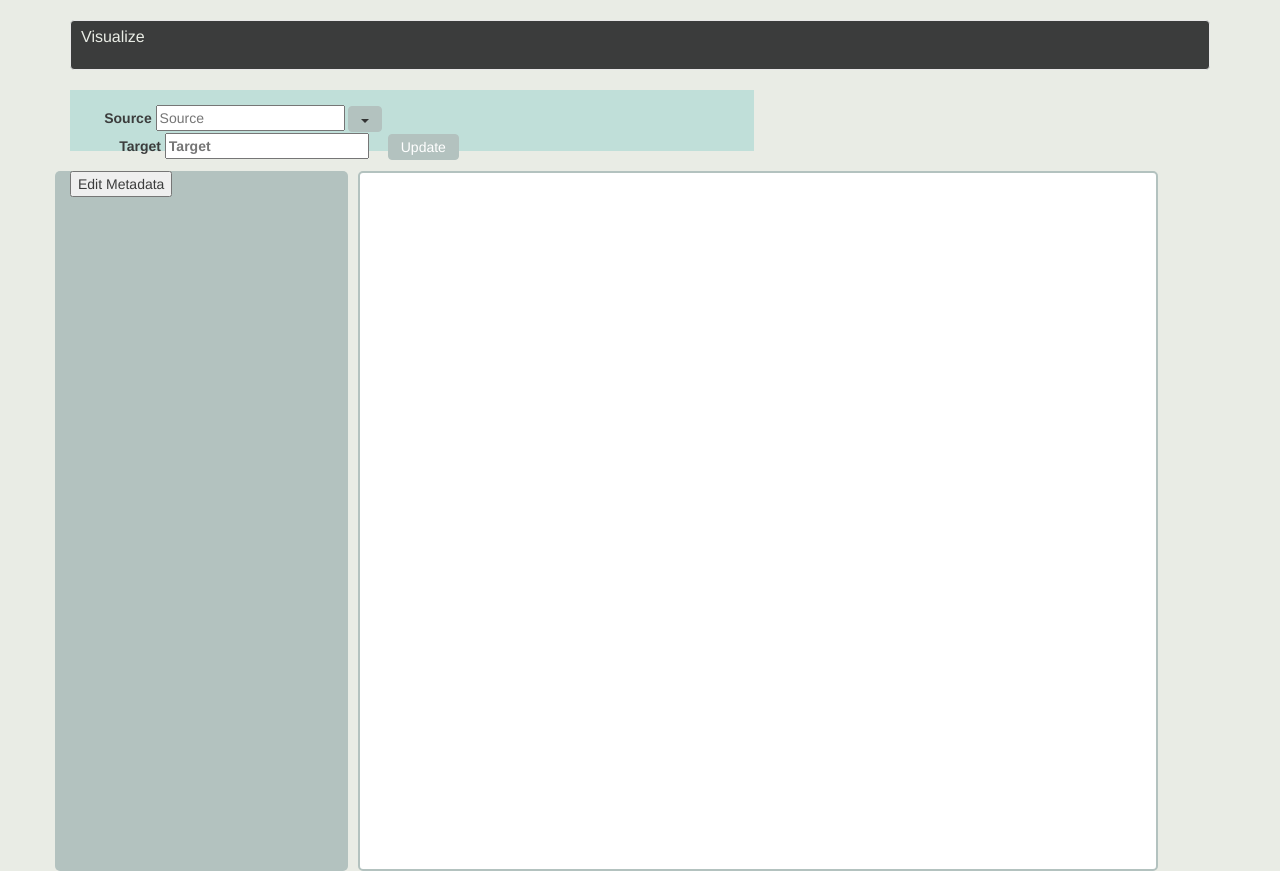
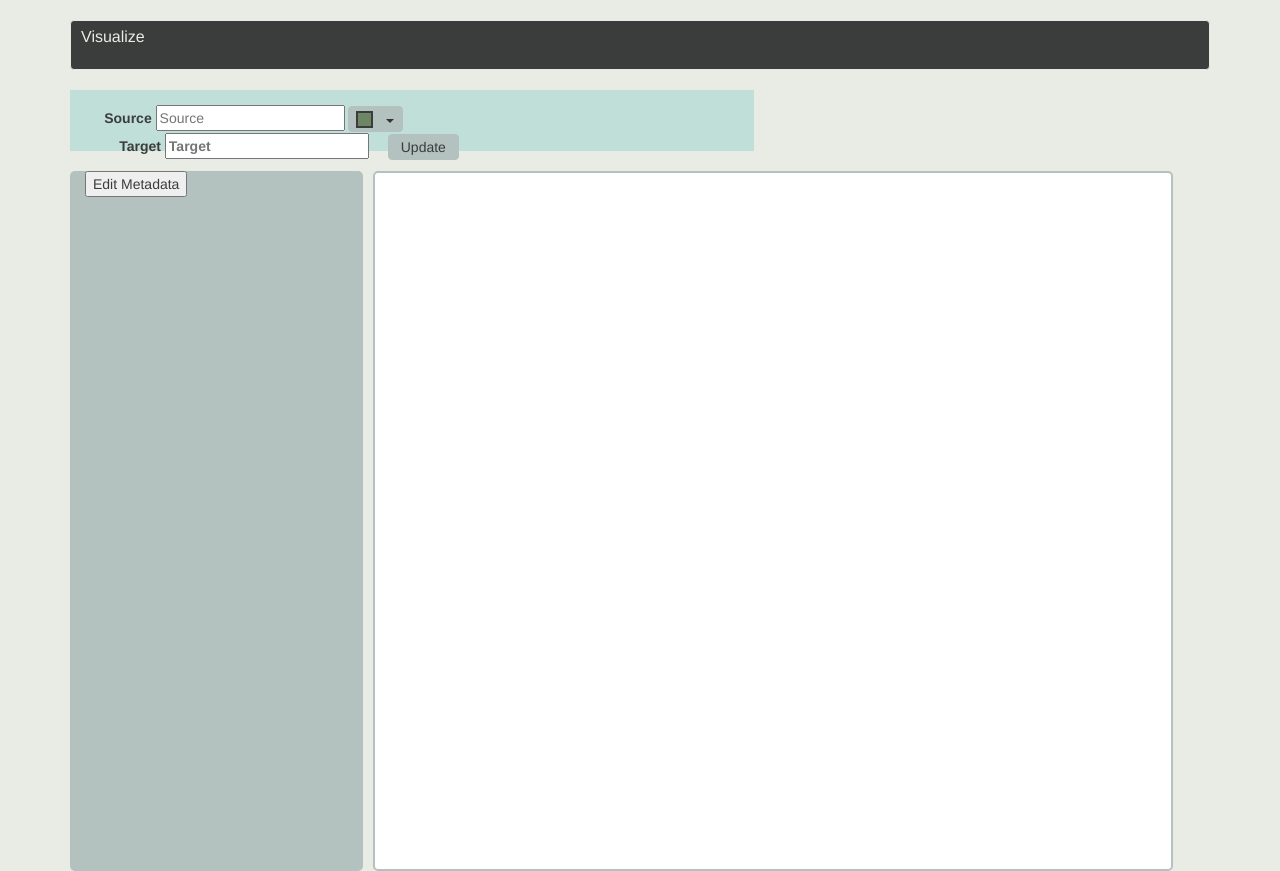
Before and after one commit to BordRGal32/Person-by-City-Visualizer, a website: page public/index.html in a window 1280 px wide. Drawn offline with nearby package versions, Linux system fonts and the light colour scheme.

Commit message:
add color pallet for colorpicker

```diff
--- a/public/css/app.css
+++ b/public/css/app.css
@@ -31,6 +31,19 @@ input {
     border-color: #b3c2bf;
 }
 
+.sel-color-btn {
+  height: 26px;
+  width: 30px;
+}
+
+.sel-color {
+  border: 2px solid #3b3c3c;
+  width: 17px;
+  height: 17px;
+  margin: -5px;
+  background: #6d8764;
+}
+
 .entity-submit-btn {
     margin-left: 15px;
 }
@@ -41,6 +54,7 @@ input {
     height: 700px;
     overflow: scroll;
     margin-right: 10px;
+    margin-left: 15px;
 }
 
 .link {
@@ -97,9 +111,10 @@ input {
     margin-left: -1px;
 }
 
-.colorpicker {
-    display: inline-block;
+.dropdown {
+  display: inline-block;
 }
+
 .entity-form {
     width: 60%;
     background: #c0dfd9;
--- a/public/index.html
+++ b/public/index.html
@@ -33,7 +33,7 @@
                             <label for="inputTarget" class="target-label"> Target </lbale>
                             <input type="text" placeholder="Target" ng-model="target" id="inputTarget">
 
-                            <button type="submit" ng-click="updatePerson()" class="btn btn-primary entity-submit-btn" >Update</bbutton>
+                            <button type="submit" ng-click="updatePerson()" class="btn entity-submit-btn" >Update</bbutton>
                         </div>
                     </form>
                 </div>
--- a/public/js/controllers.js
+++ b/public/js/controllers.js
@@ -38,13 +38,27 @@ controllers.controller('AppCtrl', function ($scope) {
         $scope.source = '';
         $scope.target = '';
         $('#personName').focus();
+        currentGraph.expandGraph($scope.entries);
+    };
 
-        currentGraph.expandGraph($scope.entries);
 
-    };
+  $scope.status = {
+    isopen: false
+  };
+
 
     $scope.modalShown = false;
     $scope.toggleModal = function() {
         $scope.modalShown = !$scope.modalShown;
     };
+
+      $scope.toggled = function(open) {
+    $log.log('Dropdown is now: ', open);
+  };
+
+  $scope.toggleDropdown = function($event) {
+    $event.preventDefault();
+    $event.stopPropagation();
+    $scope.status.isopen = !$scope.status.isopen;
+  };
 });
--- a/public/js/directives.js
+++ b/public/js/directives.js
@@ -11,17 +11,20 @@ directives.directive('colorPicker', function() {
         },
         restrict: 'AE',
         replace: true,
-        template:   '<div class="dropdown colorpicker">' +
-        ' <button class="btn btn-default dropdown-toggle" type="button" id="dropdownMenu1" data-toggle="dropdown" aria-haspopup="true" aria-expanded="true">' +
+        template:   '<div class="dropdown btn-group">' +
+        '<button class="btn sel-color-btn"><div class=sel-color ng-style="selColor"></div></button>' +
+        '<button class="btn btn-default dropdown-toggle" type="button" id="dropdownMenu1" data-toggle="dropdown" aria-haspopup="true" aria-expanded="true">' +
         '<span class="caret"></span></button>' +
         '<ul class="dropdown-menu" aria-labelledby="dropdownMenu1">' +
         '<li ng-repeat="color in colors"><a ng-click="dropboxSelected(color)" style="height:20px; background:{{color}}"></a></li>' +
         '</ul></div>' ,
         link: function(scope, elem, attrs) {
             var list = elem.find('ul')[0];
-
             scope.dropboxSelected = function(color) {
                 scope.selectedcolor = color;
+                scope.selColor = {
+                    background : color
+                };
             }
 
         }
@@ -39,21 +42,9 @@ directives.directive('setMetadata', function() {
         transclude: true,
         link: function(scope, elem, attrs) {
             scope.overlayStyle = {};
-            // scope.dialogStyle = {};
             scope.overlayStyle.width = window.screen.width + 'px';
             scope.overlayStyle.height = window.screen.height + 'px';
             scope.overlayStyle['z-index'] = 9999;
-
-            // if(attrs.width) {
-            //     scope.dialogStyle.width = attrs.width;
-            // }
-
-            // if(attrs.height) {
-            //     scope.dialogStyle.height = attrs.height;
-            // }
-
-            // scope.dialogStyle['z-index'] = 10000;
-
             scope.hideModal = function() {
                 scope.show = false;
             };
```
